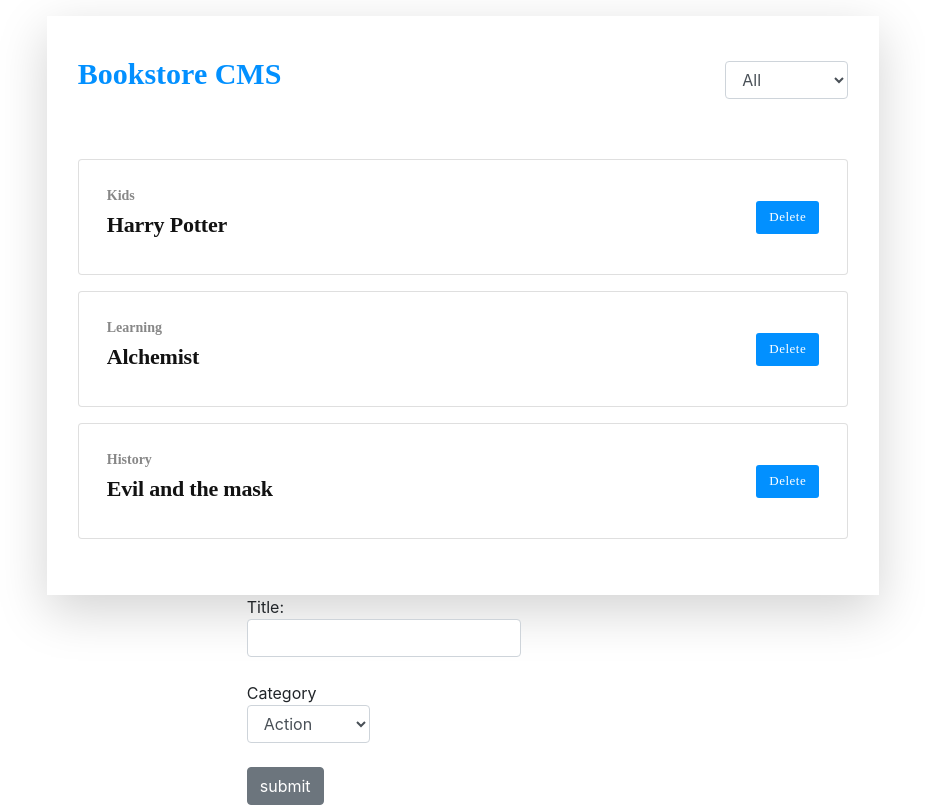
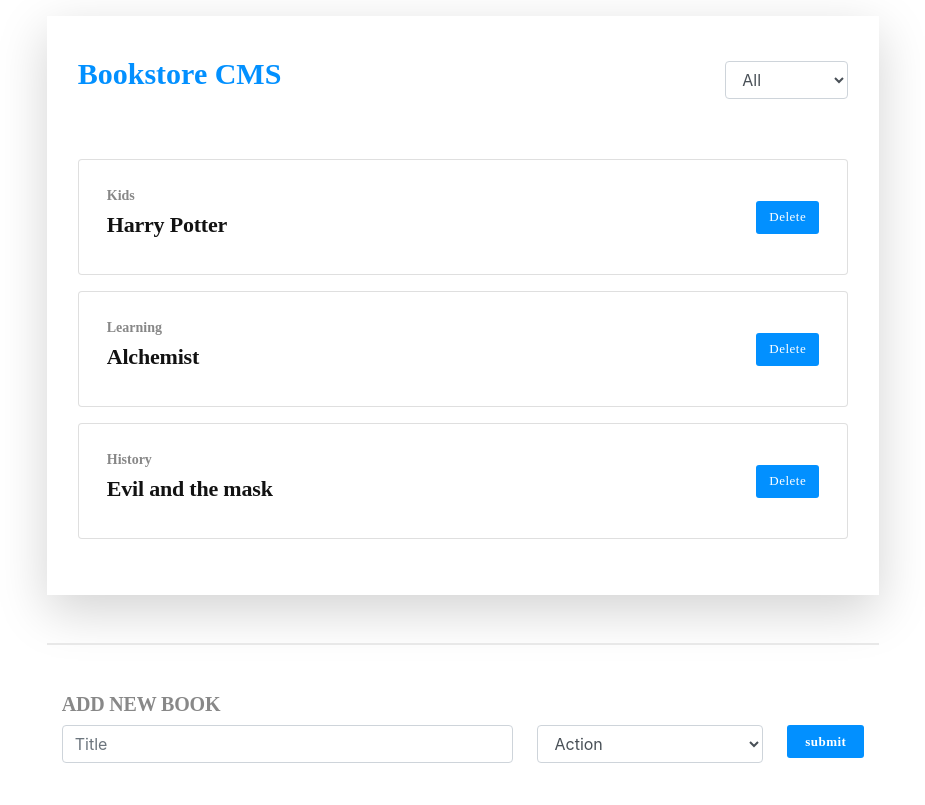
Before and after one commit to juzQrios/Bookstore, a React (Create React App) app: page / in a window 1280 px wide. Shown: the whole page, without its empty margins (177-1102 px from the left). Built offline with nearby package versions, Linux system fonts and the light colour scheme.

Commit message:
Add Add book form styles

```diff
--- a/src/components/Book.js
+++ b/src/components/Book.js
@@ -13,7 +13,8 @@ function Book({ book, clickDelete }) {
           <button
             type="button"
             className="btn mainColor"
-            onClick={() => clickDelete(book.id)}>
+            onClick={() => clickDelete(book.id)}
+          >
             Delete
           </button>
         </div>
--- a/src/containers/BooksForm.js
+++ b/src/containers/BooksForm.js
@@ -53,24 +53,20 @@ class BooksForm extends React.Component {
     const { title, titleError, category } = this.state;
     return (
       <div className="container">
-        <div className="col-5 mx-auto">
-          <form className="form" onSubmit={this.handleSubmit}>
-            <div className="form-group">
-              <label htmlFor="title">
-                Title:
-                <span>{titleError}</span>
-                <input ref={this.titleInput} type="text" className="form-control" name="title" id="title" onChange={this.handleTitleChange} value={title} required />
-              </label>
+        <div className="Line col-9" />
+        <div className="col-9 mx-auto">
+          <h3 className="form-title">ADD NEW BOOK</h3>
+          <form className="form d-flex" onSubmit={this.handleSubmit}>
+            <div className="form-group title mr-4">
+              <span>{titleError}</span>
+              <input ref={this.titleInput} type="text" placeholder="Title" className="form-control" name="title" id="title" onChange={this.handleTitleChange} value={title} required />
             </div>
-            <div className="form-group">
-              <label htmlFor="category">
-                Category
-                <select ref={this.categoryInput} className="form-control" onChange={this.handleCategoryChange} value={category}>
-                  {this.bookCategory.map(val => <option key={val}>{val}</option>)}
-                </select>
-              </label>
+            <div className="form-group category mr-4">
+              <select ref={this.categoryInput} placeholder="category" className="form-control" onChange={this.handleCategoryChange} value={category}>
+                {this.bookCategory.map(val => <option key={val}>{val}</option>)}
+              </select>
             </div>
-            <button type="submit" className="btn btn-secondary">submit</button>
+            <button type="submit" className="btn mainColor submit">submit</button>
           </form>
         </div>
       </div>
--- a/src/containers/BooksList.js
+++ b/src/containers/BooksList.js
@@ -25,11 +25,11 @@ function BooksList({
       <div className="mx-auto col-9 shadow-lg mt-3 ">
         <div className="p-3">
           <Header onFilterChange={handleFilterChange} />
-        </div >
-            {
-              visible.map(book => <Book clickDelete={handleRemoveBook} key={book.id} book={book} />)
+        </div>
+        {
+          visible.map(book => <Book clickDelete={handleRemoveBook} key={book.id} book={book} />)
         }
-        <div className="clearfix"></div>
+        <div className="clearfix" />
       </div>
 
     </div>
--- a/src/index.css
+++ b/src/index.css
@@ -46,7 +46,8 @@ h4{
   font-weight: 300;
   font-stretch: normal;
   font-style: normal;
-  line-height: normal; letter-spacing: 0.5px;
+  line-height: normal;
+  letter-spacing: 0.5px;
   text-align: center;
 }
 
@@ -58,3 +59,38 @@ h4{
   width: 100%;
   height: 40px;
 }
+
+.Line {
+  height: 2px;
+  margin: 3em auto;
+  border: solid 1px #e8e8e8;
+}
+
+.form-title {
+  width: 174px;
+  height: 24px;
+  font-family: Montserrat;
+  font-size: 20px;
+  font-weight: bold;
+  font-stretch: normal;
+  font-style: normal;
+  line-height: normal;
+  letter-spacing: -0.18px;
+  color: #888888;
+}
+
+.title {
+  width: 60%;
+  height: 45px;
+  background-color: #ffffff;
+}
+
+.category {
+  width: 30%;
+  height: 45px;
+}
+
+.submit {
+  width: 10%;
+  font-weight: bold;
+}
```
